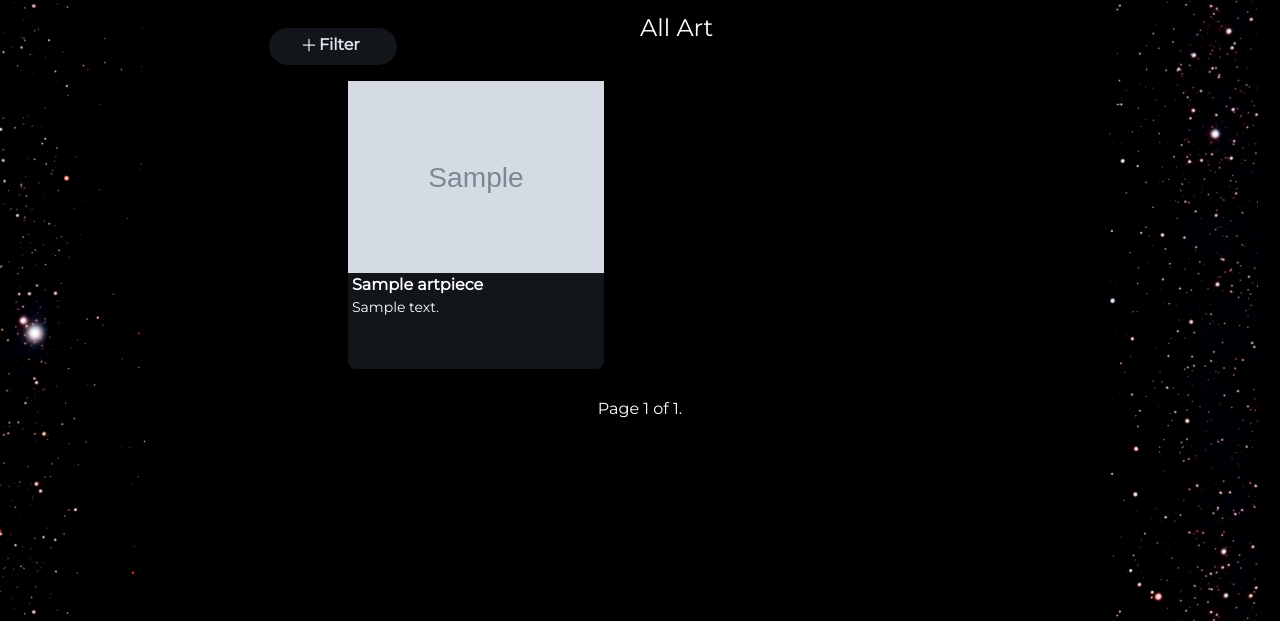
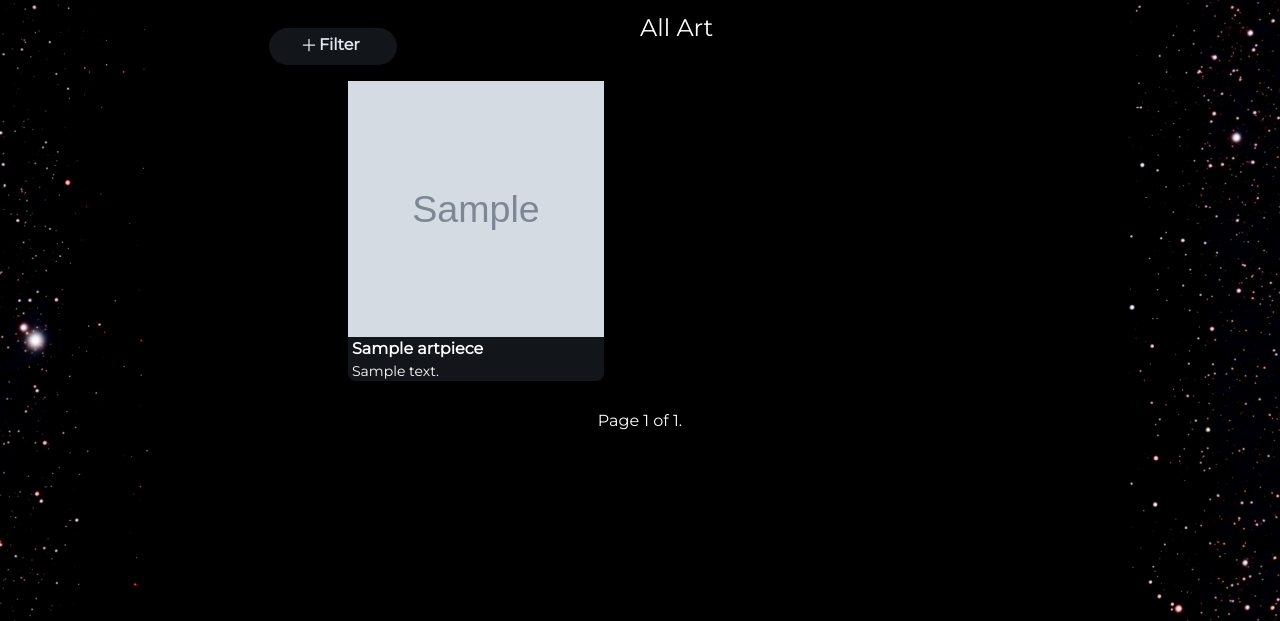
Before and after one commit to LewisFletcher/creative_universe, a Django app: page /portfolio/art/ in a window 1280 px wide. Shown: the part 64-685 px from the top of the page. Run offline with Django 4.2, Linux system fonts and the light colour scheme; tables that the repository leaves empty hold one stand-in row (values such as "Sample post"); grey boxes marked "Sample" are stand-in pictures; style sheets or scripts are compiled from the project's sources; some libraries are stand-ins or nearby versions.

Commit message:
back to square one.

```diff
--- a/artpage/templates/all_art.html
+++ b/artpage/templates/all_art.html
@@ -12,12 +12,10 @@
 <div class="grid lg:grid-cols-2 xl:grid-cols-3 gap-10 px-2 py-2 mx-auto w-3/4 xl:w-3/4 mb-4">
     {% if arts %}
     {% for art in arts %}
-    <div class="bg-slate-600 overflow-hidden h-72 w-64 mx-2 bg-opacity-25 rounded-b-lg">
-        <span class="overflow-hidden"><a href="{% url 'art_detail' art.id %}" ><img src="{{ art.image.url }}" class="w-72 h-auto object-cover object-center overflow-hidden"alt=""></a></span>
-        <span class="align-bottom">
-            <a href="{% url 'art_detail' art.id %}" ><h2 class="font-bold bold_underline pl-1 bottom-1">{{ art.title }}</h2></a>
-            <h2 class="font-medium text-sm pl-1 bottom-0">{{ art.description }}</h2>
-        </span>
+    <div class="bg-slate-600 overflow-hidden md:w-64 w-64 mx-2 bg-opacity-25 rounded-b-lg">
+        <a href="{% url 'art_detail' art.id %}" ><img src="{{ art.image.url }}" class="h-64 md:h-64 w-full object-cover"alt=""></a>
+        <a href="{% url 'art_detail' art.id %}" ><h2 class="font-bold bold_underline pl-1">{{ art.title }}</h2></a>
+        <h2 class="font-medium text-sm pl-1">{{ art.description }}</h2>
     </div>
     {% endfor %}
     {% else %}
```
